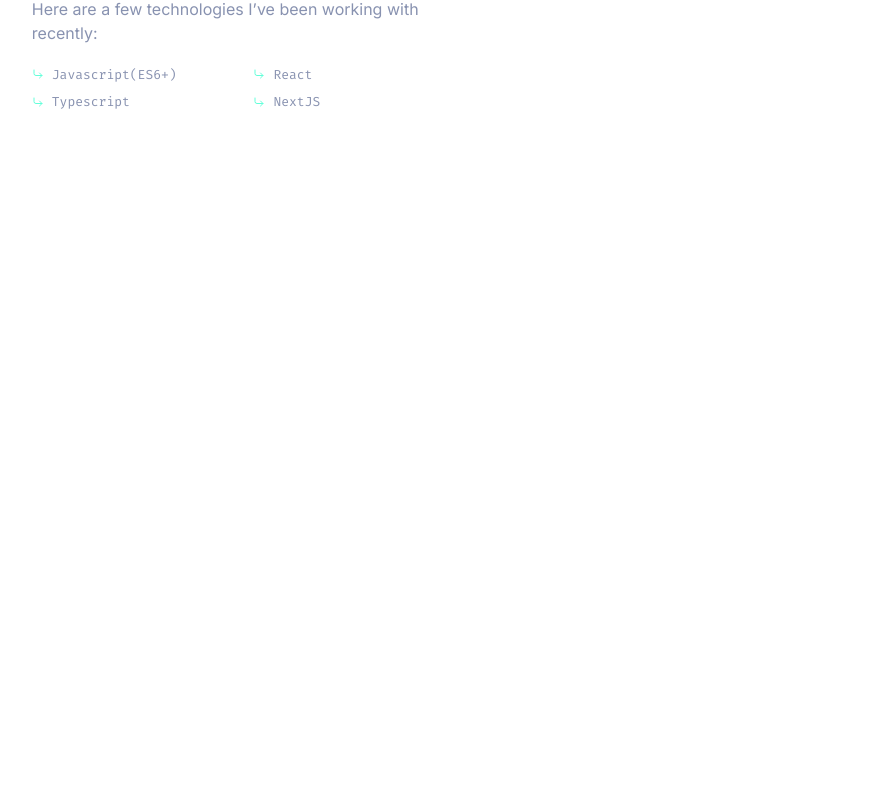
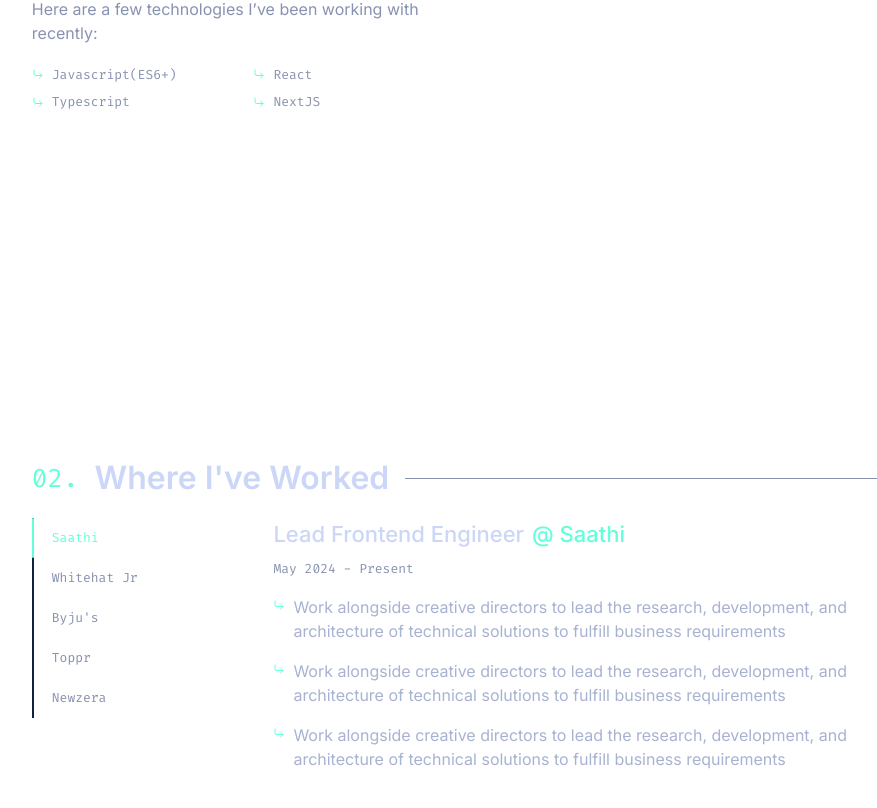
Before and after one commit to sudiptapradhan1181/skywalker, a Next.js app: page / in a window 1280 px wide. Shown: the part 1402-2210 px from the top of the page, without its empty margins (173-1050 px from the left). Before the commit the page ends 1600 px from the top, so only its background shows below. Built offline with nearby package versions, Linux system fonts and the light colour scheme.

Commit message:
exp section added

```diff
--- a/src/app/globals.css
+++ b/src/app/globals.css
@@ -1,6 +1,18 @@
 @tailwind base;
 @tailwind components;
 @tailwind utilities;
+
+@layer utilities {
+  /* Hide scrollbar for Chrome, Safari and Opera */
+  .no-scrollbar::-webkit-scrollbar {
+    display: none;
+  }
+  /* Hide scrollbar for IE, Edge and Firefox */
+  .no-scrollbar {
+    -ms-overflow-style: none; /* IE and Edge */
+    scrollbar-width: none; /* Firefox */
+  }
+}
 
 :root {
   --background: #ffffff;
--- a/src/app/page.tsx
+++ b/src/app/page.tsx
@@ -1,6 +1,7 @@
 'use client';
 import AboutSection from '@/components/AboutSection';
 import Drawer from '@/components/Drawer';
+import ExperienceSection from '@/components/ExperienceSection';
 import FirstFold from '@/components/FirstFold';
 import FixedInfo from '@/components/FixedInfo';
 import Header from '@/components/Header';
@@ -36,6 +37,7 @@
       <Header setIsMwebMenuOpen={setIsMwebMenuOpen} />
       <FirstFold />
       <AboutSection />
+      <ExperienceSection />
       <div className="hidden md:block fixed rotate-90 bottom-[130px] md:left-[-100px] lg:left-0">
         <FixedInfo icons={SOCIAL_ICONS} />
       </div>
--- /dev/null
+++ b/src/components/ExpDetails.jsx/index.tsx
@@ -0,0 +1,41 @@
+type ExpDetailsProps = {
+  title: string;
+  company: string;
+  date: string;
+  details: string[];
+};
+
+export default function ExpDetails({
+  title,
+  company,
+  date,
+  details,
+}: ExpDetailsProps) {
+  return (
+    <>
+      <div className="flex flex-col ">
+        <div className="flex flex-row text-[18px] md:text-[22px] gap-1 md:gap-2 font-[family-name:var(--font-inter)] font-medium">
+          <span className="text-boldtext">{title}</span>
+          <span className="text-primary">@ {company}</span>
+        </div>
+        <span className="text-medium te-[11px] md:text-[13px] mt-2">
+          {date}
+        </span>
+        <ul className="font-[family-name:var(--font-inter)] mt-4 space-y-4">
+          {details.map((detail, index) => {
+            return (
+              <li key={index} className="flex flex-row gap-2">
+                <img
+                  src="/icons/cornerDownRight.svg"
+                  alt="Bullet"
+                  className="w-3 h-3 mt-1"
+                />
+                <span>{detail}</span>
+              </li>
+            );
+          })}
+        </ul>
+      </div>
+    </>
+  );
+}
--- /dev/null
+++ b/src/components/ExperienceSection/index.tsx
@@ -0,0 +1,25 @@
+'use client';
+import { useIsDesktop } from '@/hooks/useIsDesktop';
+import HorizontalTabsWithMarker from '../HorizontalTabsWithMarker';
+import VerticalTabsWithMarker from '../VerticalTabsWithMarker';
+
+export default function ExperienceSection() {
+  const isDesktop = useIsDesktop();
+  return (
+    <section
+      id="experience"
+      className="h-screen w-screen px-[24px] md:px-[10vw] lg:px-[16vw] flex flex-col mt-[20%] items-center"
+    >
+      <h2 className="flex flex-row w-full items-center gap-4">
+        <span className="text-primary text-[22px] md:text-[26px] font-normal">
+          02.
+        </span>
+        <span className="font-[family-name:var(--font-inter)] text-boldtext text-[26px] md:text-[32px] font-semibold whitespace-nowrap">
+          Where I&apos;ve Worked
+        </span>
+        <div className="h-[0.5px] bg-medium w-full" />
+      </h2>
+      {isDesktop ? <VerticalTabsWithMarker /> : <HorizontalTabsWithMarker />}
+    </section>
+  );
+}
--- /dev/null
+++ b/src/components/HorizontalTabsWithMarker/index.tsx
@@ -0,0 +1,62 @@
+'use client';
+import { useState } from 'react';
+import { motion, AnimatePresence } from 'framer-motion';
+import { EXPERIENCE_TABS } from '@/constants';
+import ExpDetails from '../ExpDetails.jsx';
+
+export default function HorizontalTabsWithMarker() {
+  const [activeTab, setActiveTab] = useState(1);
+
+  return (
+    <div className="flex flex-col h-auto w-full">
+      <div className="flex flex-row w-full overflow-x-auto no-scrollbar">
+        <div className="relative w-[600px] py-4 pl-1 flex flex-row">
+          {EXPERIENCE_TABS.map((tab) => (
+            <button
+              key={tab.id}
+              onClick={() => setActiveTab(tab.id)}
+              className={`flex items-center justify-center text-left h-[40px] w-[120px] text-[13px] transition-colors relative hover:bg-secondarybg ${
+                activeTab === tab.id ? 'text-primary' : 'text-medium'
+              }`}
+            >
+              {tab.label}
+            </button>
+          ))}
+          <motion.div
+            className="absolute z-3 bottom-0 left-0 h-[4px] w-[120px] bg-primary rounded-full"
+            initial={false}
+            animate={{
+              x: (activeTab - 1) * 120,
+            }}
+            transition={{ type: 'spring', stiffness: 500, damping: 30 }}
+          />
+          <div
+            className={`absolute z-2 bottom-0 left-0 h-[2px] bg-secondarybg w-full`}
+          />
+        </div>
+      </div>
+
+      <div className="w-full py-4">
+        <AnimatePresence mode="wait">
+          {EXPERIENCE_TABS.filter((tab) => tab.id === activeTab).map((tab) => (
+            <motion.div
+              key={tab.id}
+              initial={{ opacity: 0, y: -20 }}
+              animate={{ opacity: 1, y: 0 }}
+              exit={{ opacity: 0, y: 20 }}
+              transition={{ duration: 0.3 }}
+              className="text-secondary px-6"
+            >
+              <ExpDetails
+                title={tab.title}
+                company={tab.label}
+                date={tab.date}
+                details={tab.details}
+              />
+            </motion.div>
+          ))}
+        </AnimatePresence>
+      </div>
+    </div>
+  );
+}
--- /dev/null
+++ b/src/components/VerticalTabsWithMarker/index.tsx
@@ -0,0 +1,60 @@
+'use client';
+import { useState } from 'react';
+import { motion, AnimatePresence } from 'framer-motion';
+import { EXPERIENCE_TABS } from '@/constants';
+import ExpDetails from '../ExpDetails.jsx';
+
+export default function VerticalTabsWithMarker() {
+  const [activeTab, setActiveTab] = useState(1);
+
+  return (
+    <div className="flex flex-row h-auto w-full justify-center">
+      <div className="relative w-1/4 py-4 pl-1 flex flex-col">
+        <div
+          className={`absolute z-2 left-0 w-[2px] bg-secondarybg h-[200px]`}
+        />
+        <motion.div
+          className="absolute z-3 left-0 w-[2px] h-[40px] bg-primary rounded-full"
+          initial={false}
+          animate={{
+            y: (activeTab - 1) * 40,
+          }}
+          transition={{ type: 'spring', stiffness: 500, damping: 30 }}
+        />
+        {EXPERIENCE_TABS.map((tab) => (
+          <button
+            key={tab.id}
+            onClick={() => setActiveTab(tab.id)}
+            className={`py-2 px-4 text-left h-[40px] text-[13px] transition-colors relative hover:bg-secondarybg ${
+              activeTab === tab.id ? 'text-primary' : 'text-medium'
+            }`}
+          >
+            {tab.label}
+          </button>
+        ))}
+      </div>
+
+      <div className="w-3/4 py-4">
+        <AnimatePresence mode="wait">
+          {EXPERIENCE_TABS.filter((tab) => tab.id === activeTab).map((tab) => (
+            <motion.div
+              key={tab.id}
+              initial={{ opacity: 0, x: -20 }}
+              animate={{ opacity: 1, x: 0 }}
+              exit={{ opacity: 0, x: 20 }}
+              transition={{ duration: 0.3 }}
+              className="text-secondary px-6"
+            >
+              <ExpDetails
+                title={tab.title}
+                company={tab.label}
+                date={tab.date}
+                details={tab.details}
+              />
+            </motion.div>
+          ))}
+        </AnimatePresence>
+      </div>
+    </div>
+  );
+}
--- a/src/constants/index.ts
+++ b/src/constants/index.ts
@@ -37,3 +37,58 @@
   'Typescript',
   'NextJS',
 ];
+
+export const EXPERIENCE_TABS = [
+  {
+    id: 1,
+    label: 'Saathi',
+    title: 'Lead Frontend Engineer',
+    date: 'May 2024 - Present',
+    details: [
+      'Work alongside creative directors to lead the research, development, and architecture of technical solutions to fulfill business requirements',
+      'Work alongside creative directors to lead the research, development, and architecture of technical solutions to fulfill business requirements',
+      'Work alongside creative directors to lead the research, development, and architecture of technical solutions to fulfill business requirements',
+    ],
+  },
+  {
+    id: 2,
+    label: 'Whitehat Jr',
+    title: 'Senior Engineer',
+    date: 'Sept 2023 - April 2024',
+    details: [
+      'Work alongside creative directors to lead the research, development, and architecture of technical solutions to fulfill business requirements',
+      'Work alongside creative directors to lead the research, development, and architecture of technical solutions to fulfill business requirements',
+    ],
+  },
+  {
+    id: 3,
+    label: "Byju's",
+    title: 'Software Engineer',
+    date: 'June 2023 - Aug 2023',
+    details: [
+      'Work alongside creative directors to lead the research, development, and architecture of technical solutions to fulfill business requirements',
+      'Work alongside creative directors to lead the research, development, and architecture of technical solutions to fulfill business requirements',
+      'Work alongside creative directors to lead the research, development, and architecture of technical solutions to fulfill business requirements',
+      'Work alongside creative directors to lead the research, development, and architecture of technical solutions to fulfill business requirements',
+    ],
+  },
+  {
+    id: 4,
+    label: 'Toppr',
+    title: 'Software Engineer',
+    date: 'May 2021 - June 2023',
+    details: [
+      'Work alongside creative directors to lead the research, development, and architecture of technical solutions to fulfill business requirements',
+    ],
+  },
+  {
+    id: 5,
+    label: 'Newzera',
+    title: 'Software Engineer Intern',
+    date: 'May 2020 - Aug 2020',
+    details: [
+      'Work alongside creative directors to lead the research, development, and architecture of technical solutions to fulfill business requirements',
+      'Work alongside creative directors to lead the research, development, and architecture of technical solutions to fulfill business requirements',
+    ],
+  },
+];
```
